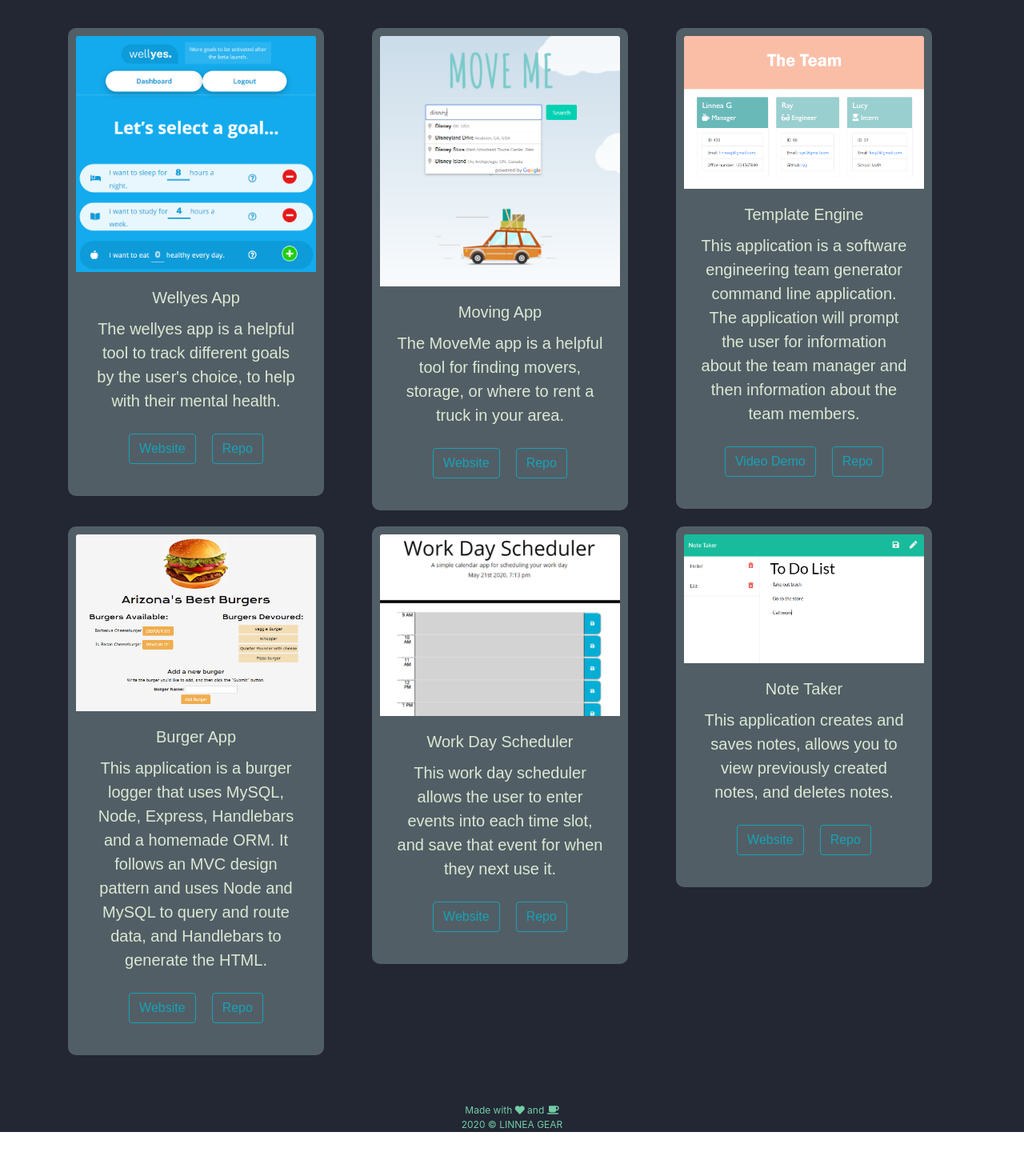
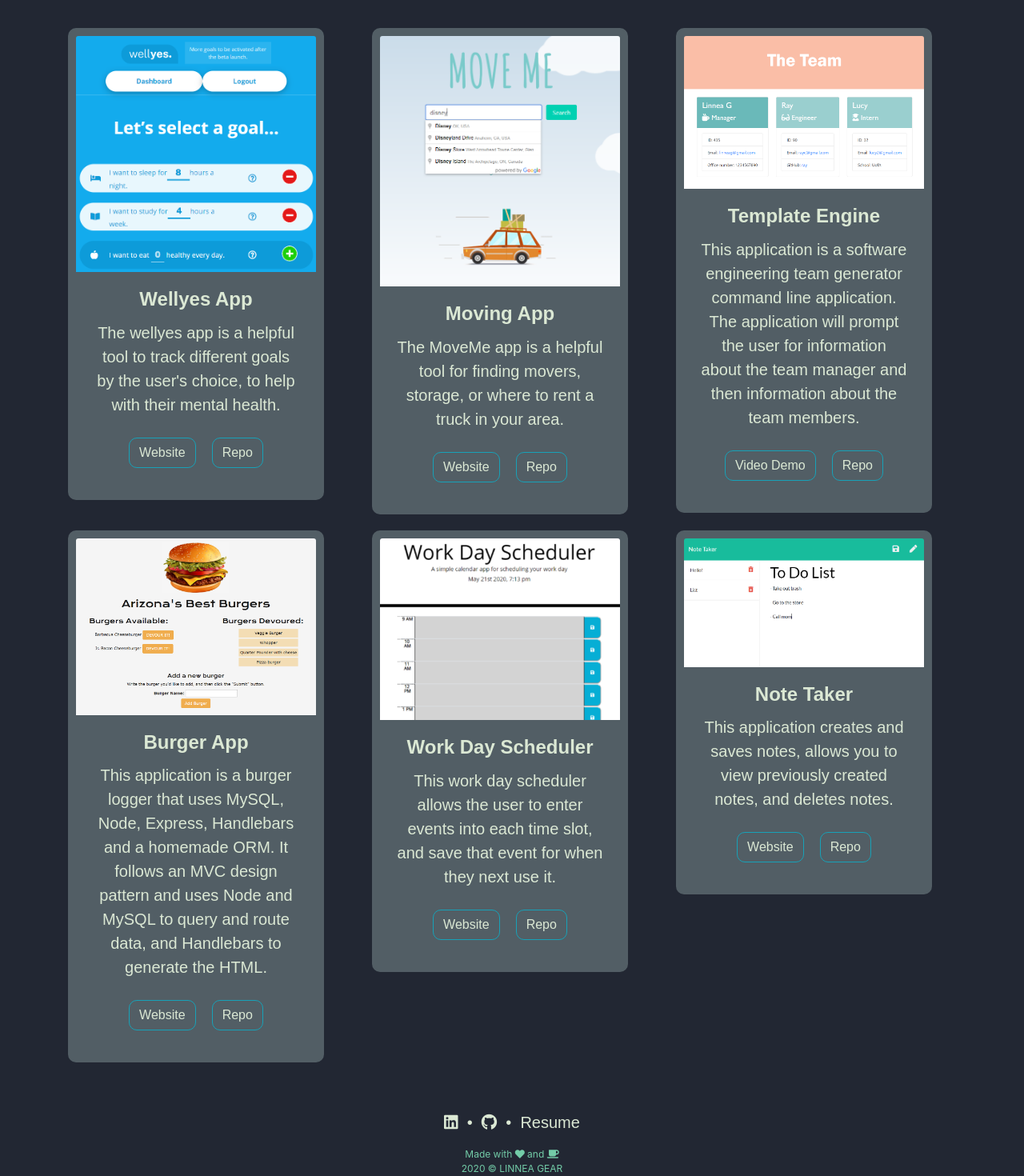
Before and after one commit to linneagear/ReactPortfolio, a React (Create React App) app in the folder portfolio/: page /projects in a window 1280 px wide. Shown: the part 256-1726 px from the top of the page at 80% size. Before the commit the page ends 1671 px from the top, so only its background shows below. Built offline with nearby package versions, Linux system fonts and the light colour scheme.

Commit message:
Added spacing in footer in between links

```diff
--- a/portfolio/src/App.js
+++ b/portfolio/src/App.js
@@ -6,13 +6,8 @@ import Contact from "./components/pages/Contact";
 import Projects from "./components/pages/Projects"
 import Footer from "./components/Footer"
 import Wrapper from "./components/Wrapper"
-import Resume from "./components/pages/Resume"
-
-import 'bootstrap/dist/css/bootstrap.min.css';
 
 class App extends Component {
- // Setting this.state.friends to the friends json array
-
 render() {
   return (
     <Router>
@@ -22,8 +17,6 @@ render() {
           <Route exact path="/" component={Home} />
           <Route exact path="/projects" component={Projects} />
           <Route path="/contact" component={Contact} />
-          <Route path="/resume" component={Resume} />
-          <projectWrapper />
           <Footer />
         </Wrapper>
       </div>
--- a/portfolio/src/components/Footer.js
+++ b/portfolio/src/components/Footer.js
@@ -4,6 +4,19 @@ import "./style.css";
 function Footer() {
   return (
     <footer className="footer">
+      <p class="footerLinks">
+        {/* add padding and spacing in between words */}
+        {/* LinkedIn */}
+        <a href="https://www.linkedin.com/in/linnea-gear/" ><i
+          class="fab fa-linkedin"></i></a>
+        &nbsp; • &nbsp;
+        {/* GitHub */}
+        <a href="https://github.com/linneagear" ><i class="fab fa-github"></i></a>
+        &nbsp; • &nbsp;
+        <a href="https://github.com/linneagear/Resume/raw/master/Linnea_Gear_Resume%20(2).pdf" >
+          Resume
+        </a>
+        </p>
       Made with <i class="fas fa-heart"></i> and <i class="fas fa-coffee"></i>
       <br></br>
       <span >
--- a/portfolio/src/components/NavTabs.js
+++ b/portfolio/src/components/NavTabs.js
@@ -21,20 +21,9 @@ function NavTabs() {
           Projects
         </Link>
 
-        <Link to="../Linnea_Gear_Resume.pdf" className={location.pathname === "/resume" ? "nav-link active" : "nav-link"}>
-          Resume
-        </Link>
-
         <Link to="/contact" className={location.pathname === "/contact" ? "nav-link active" : "nav-link"}>
           Contact
         </Link>
-
-        {/* LinkedIn */}
-        <Link href="https://www.linkedin.com/in/linnea-gear/" className ="nav-link active"><i
-          class="fab fa-linkedin"></i></Link>
-
-        {/* GitHub */}
-        <Link href="https://github.com/linneagear" className ="nav-link active"><i class="fab fa-github"></i></Link>
 
         </div>
       </div>
--- a/portfolio/src/components/pages/Projects.js
+++ b/portfolio/src/components/pages/Projects.js
@@ -20,7 +20,7 @@ function Projects() {
           <div class="projectCard" style={{ width: '20rem' }}>
             <Card.Img variant="top" src={image} />
             <Card.Body >
-              <Card.Title>Wellyes App</Card.Title>
+              <Card.Title className="cardTitle">Wellyes App</Card.Title>
               <Card.Text>
                 The wellyes app is a helpful tool to track different goals by the user's choice, to help with their
                 mental health.
@@ -35,7 +35,7 @@ function Projects() {
           <div class="projectCard" style={{ width: '20rem' }}>
             <Card.Img variant="top" src={image2} />
             <Card.Body>
-              <Card.Title>Moving App</Card.Title>
+              <Card.Title className="cardTitle">Moving App</Card.Title>
               <Card.Text>
                 The MoveMe app is a helpful tool for finding movers, storage, or where to rent a truck in your area.
            </Card.Text>
@@ -49,7 +49,7 @@ function Projects() {
           <div class="projectCard" style={{ width: '20rem' }}>
             <Card.Img variant="top" src={image3} />
             <Card.Body>
-              <Card.Title>Template Engine</Card.Title>
+              <Card.Title className="cardTitle">Template Engine</Card.Title>
               <Card.Text>
                 This application is a software engineering team generator command line application. The application
                 will prompt the user for information about the team manager and then information about the team
@@ -69,7 +69,7 @@ function Projects() {
           <div class="projectCard" style={{ width: '20rem' }}>
             <Card.Img variant="top" src={image4} />
             <Card.Body>
-              <Card.Title>Burger App</Card.Title>
+              <Card.Title className="cardTitle">Burger App</Card.Title>
               <Card.Text>
                 This application is a burger logger that uses MySQL, Node, Express, Handlebars and a homemade ORM.
                 It
@@ -87,7 +87,7 @@ function Projects() {
           <div class="projectCard" style={{ width: '20rem' }}>
             <Card.Img variant="top" src={image5} />
             <Card.Body>
-                <Card.Title>Work Day Scheduler</Card.Title>
+              <Card.Title className="cardTitle">Work Day Scheduler</Card.Title>
               <Card.Text>
                 This work day scheduler allows the user to enter events into each time slot, and save that event for
                 when
@@ -103,7 +103,7 @@ function Projects() {
           <div class="projectCard" style={{ width: '20rem' }}>
             <Card.Img variant="top" src={image6} />
             <Card.Body>
-                  <Card.Title>Note Taker</Card.Title>
+              <Card.Title className="cardTitle">Note Taker</Card.Title>
               <Card.Text>
                 This application creates and saves notes, allows you to view previously created notes, and deletes
                 notes.
@@ -113,10 +113,9 @@ function Projects() {
             </Card.Body>
           </div>
         </div>
-
       </div>
     </div>
   );
-}
+};
 
 export default Projects;
--- a/portfolio/src/components/pages/projects.css
+++ b/portfolio/src/components/pages/projects.css
@@ -12,7 +12,7 @@
 .btn {
     margin: 10px;
     font-family: "Josefin Sans",sans-serif;
-    color: white;
+    color: #DBE8D4;
     border-radius: 10px;
 }
 
@@ -32,3 +32,8 @@
     border: 0;
     border-top: 8px solid #DBE8D4;
 }
+
+.cardTitle {
+    font-weight: bold;
+    font-size: 24px;
+}
--- a/portfolio/src/components/style.css
+++ b/portfolio/src/components/style.css
@@ -27,7 +27,11 @@ div[data-reactroot] {
   position: relative;
   clear: both;
   padding-top: 40px;
-  }
+}
+
+.footerLinks {
+  color: #DBE8D4;
+}
 
   li {
     list-style: none
@@ -42,3 +46,15 @@ div[data-reactroot] {
     font-family: "Josefin Sans",sans-serif;
     color: #DBE8D4;
   }
+
+  a:link
+{
+   color: #DBE8D4;
+   text-decoration: none;
+}
+
+a:visited
+{
+   color: #DBE8D4;
+   text-decoration: none;
+}
```
Also changed, not shown: 1 other file (tests, documents, lock files or other folders). Lines whose indentation alone changed are shown as unchanged.
